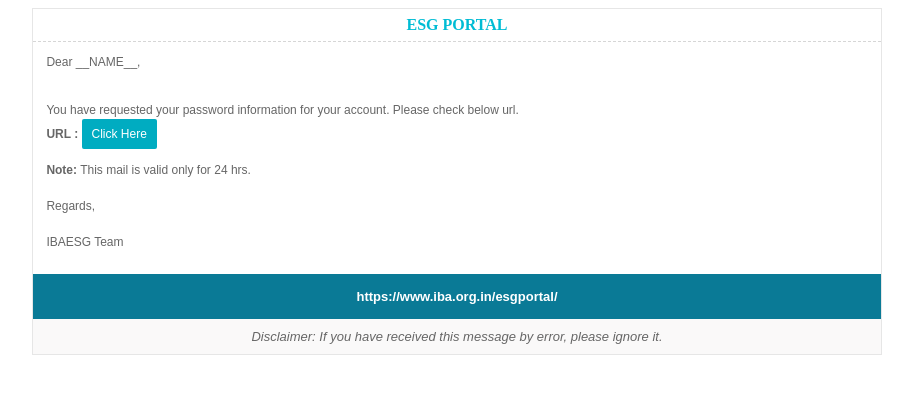
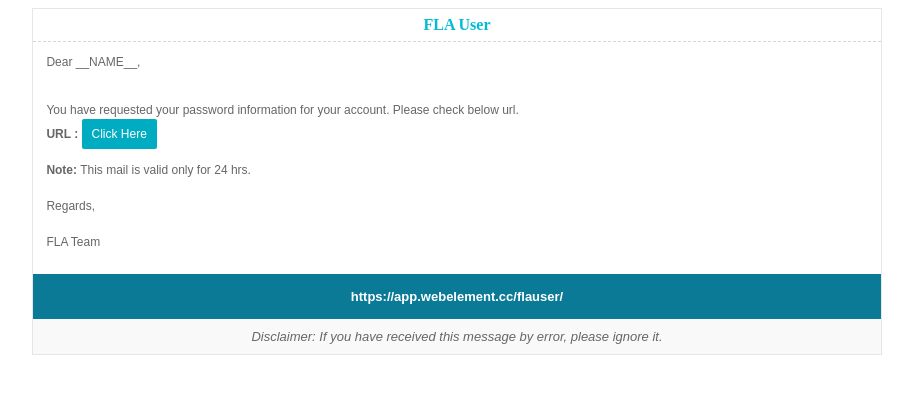
Before and after one commit to ssaklani2705/flaadmin_api, a Spring app: template src/main/resources/templates/new_bank_user.html in a window 1280 px wide. Shown: the top 394 px of the page, without its empty margins (183-1096 px from the left). Run offline with Thymeleaf, Linux system fonts and the light colour scheme; the template is opened without the code that fills it, so the values that code supplies are empty; some of the project's set-up classes (security, data sources, template engines, error pages and the like) are left out, and stand-ins take their place.

Commit message:
Final Code

```diff
--- a/src/main/java/com/webelement/esgadminportal/entity/DataEntity.java
+++ b/src/main/java/com/webelement/esgadminportal/entity/DataEntity.java
@@ -164,7 +164,7 @@ public class DataEntity {
 	@Column(name = "s_compromise_settlement")
 	private String compromiseSettlement;
 
-	@NotNull(message = "Compromise amount is required")
+//	@NotNull(message = "Compromise amount is required")
 	@Column(name = "d_compromise_amount", precision = 18, scale = 2)
 	private BigDecimal compromiseAmount;
 
--- a/src/main/java/com/webelement/esgadminportal/repo/StateRepo.java
+++ b/src/main/java/com/webelement/esgadminportal/repo/StateRepo.java
@@ -13,6 +13,6 @@ import com.webelement.esgadminportal.entity.StateEntity;
 public interface StateRepo extends JpaRepository<StateEntity, Integer> {
 
 	@Query("SELECT new com.webelement.esgadminportal.common.StateDropdownDTO(s.stateId, s.name) "
-			+ "FROM StateEntity s ORDER BY s.name ASC")
+			+ "FROM StateEntity s ORDER BY s.stateId ASC")
 	List<StateDropdownDTO> getAllStates();
 }
--- a/src/main/java/com/webelement/esgadminportal/service/AuthBankService.java
+++ b/src/main/java/com/webelement/esgadminportal/service/AuthBankService.java
@@ -279,7 +279,7 @@ public class AuthBankService {
 			String cc[] = new String[0];
 			String bcc[] = new String[0];
 			String subject = "";
-			subject = "ESG PORTAL :: Forgot Password";
+			subject = "FLA :: Forgot Password";
 			// commonFunction.postMailAttach(to, new String[0], new String[0], mailBody,
 			// "Welcome", "", "", -1, "");
 			SmtpEntity findLatestSmtpDetail = smtpRepo.findLatestSmtpDetails();
--- a/src/main/resources/templates/new_bank_user.html
+++ b/src/main/resources/templates/new_bank_user.html
@@ -3,7 +3,7 @@
 <html xmlns="http://www.w3.org/1999/xhtml">
 <head>
     <meta http-equiv="Content-Type" content="text/html; charset=utf-8" />
-    <title>ESG PORTAL</title>
+    <title>FLA User</title>
 </head>
 <body style="line-height: 18px;">
 <table width="850px" border="0" cellspacing="0" cellpadding="0" align="center" style="border: 1px solid #e6e6e6">
@@ -13,7 +13,7 @@
         </td>-->
 		<td style="border-bottom: #d6d6d6 1px dashed; padding: 7px;">
 		          <!--  <center> <img src="https://www.iba.org.in/ibaesg/assets/logo/ibalogo.png" style="width: 230px;" alt="IBAESG" /></center>-->
-				  <center><span style="color: #00bcd4;font-weight: 600;">ESG PORTAL</span> </center>
+				  <center><span style="color: #00bcd4;font-weight: 600;">FLA User</span> </center>
 		        </td>
     </tr>
     <tr>
@@ -49,7 +49,7 @@
                     <td>&nbsp; </td>
                 </tr>
                 <tr>
-                    <td style="font-family: Arial; color: #666; font-size: 12px; font-weight: normal;">IBAESG Team</td>
+                    <td style="font-family: Arial; color: #666; font-size: 12px; font-weight: normal;">FLA Team</td>
                 </tr>
                 <tr>
                     <td>&nbsp;</td>
@@ -59,8 +59,8 @@
     </tr>
     <tr>
         <td align="center" bgcolor="#0a7a96" style="padding: 5px; height: 35px;">
-            <a href="https://www.iba.org.in/esgportal/" target="_blank" style="text-decoration:none;"><font face="Arial"
-                color="#fff" size="2"><strong>https://www.iba.org.in/esgportal/</strong></font></a>
+            <a href="https://app.webelement.cc/flauser/" target="_blank" style="text-decoration:none;"><font face="Arial"
+                color="#fff" size="2"><strong>https://app.webelement.cc/flauser/</strong></font></a>
         </td>
     </tr>
     <tr>
```
Also changed, not shown: src/main/resources/application.properties (+15 -5 lines), src/main/resources/templates/newuser_admin.html (+5 -5 lines).
